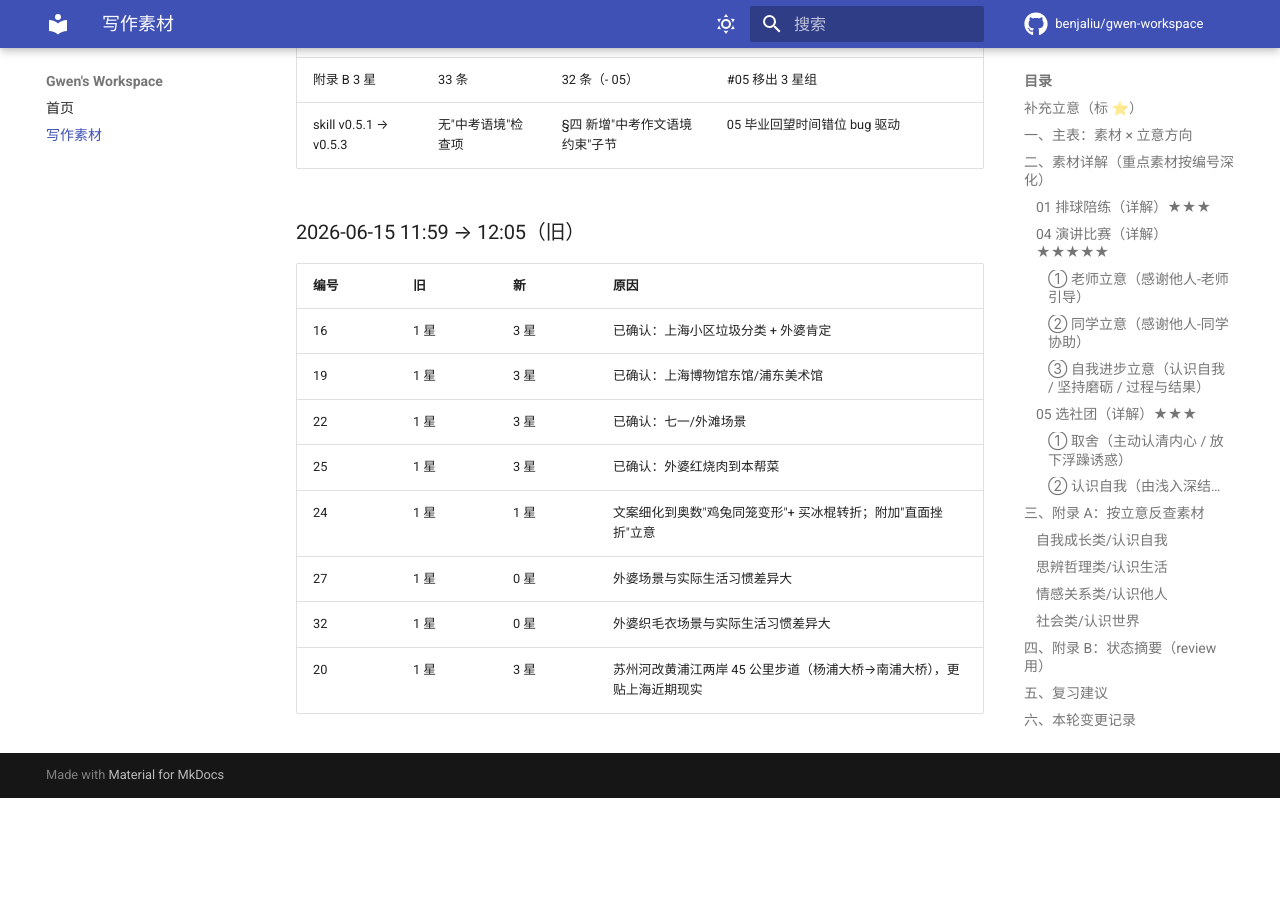
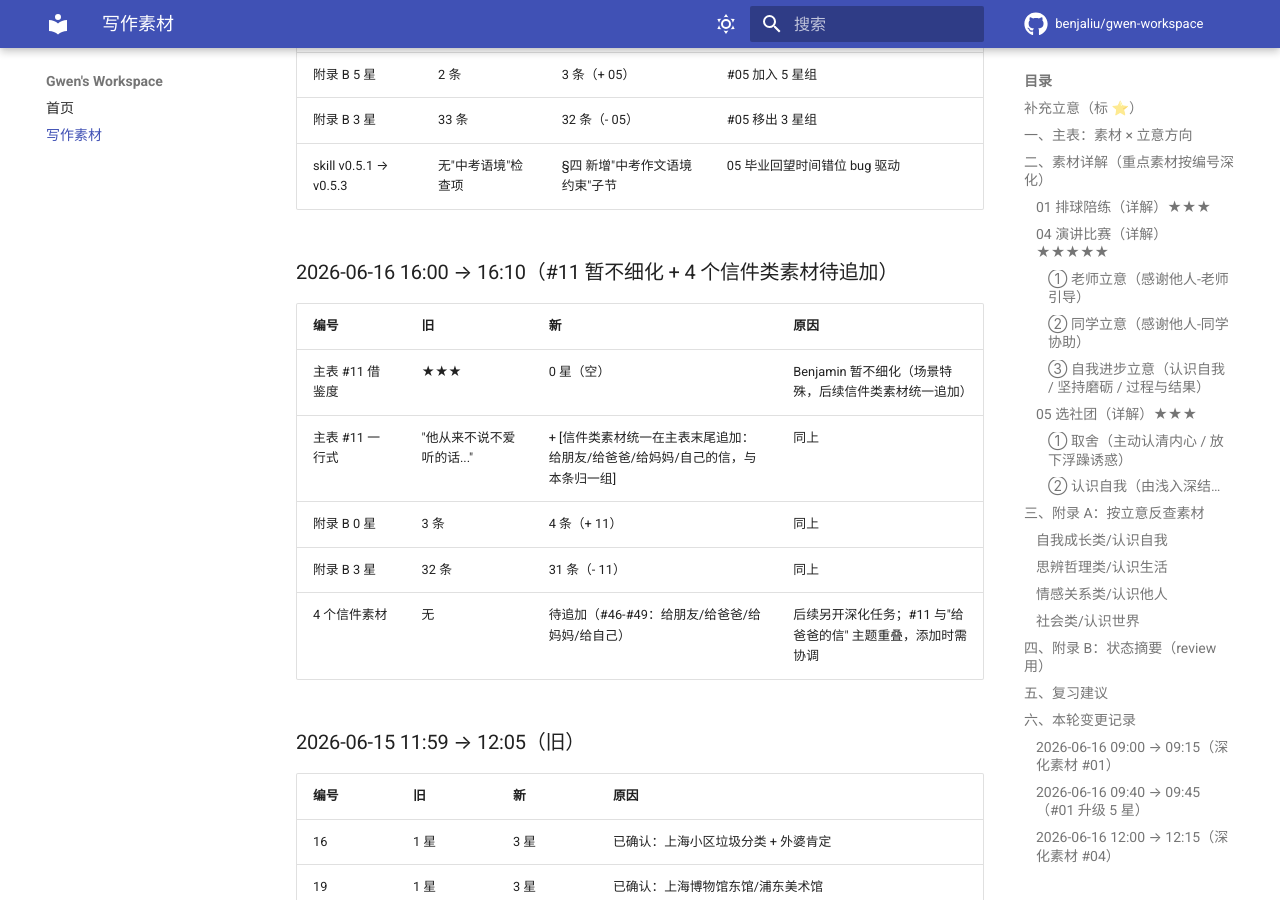
Before and after one commit to benjaliu/gwen-workspace, an MkDocs documentation site: the page built from docs/zuowen-sucai.md, in a window 1280 px wide and 900 px high, scrolled down 18266 px. Built offline with MkDocs 1.6.1 and Material for MkDocs 9.7.7, drawn with Linux system fonts in a browser that asks for light colours; comment, search, counter and statistics services are not loaded; before the commit the page ends 19064 px from its top, so only the background shows below that; some of the changed text lies outside the part shown.

Commit message:
docs(zuowen-sucai): #11 暂不细化 (0 星) + 4 个信件类素材待追加 (v0.5.4)
- 主表 #11 借鉴度：★★★ -> 0 星（空）
- 主表 #11 一行式 加补充说明：信件类素材统一在主表末尾追加（给朋友/给爸爸/给妈妈/自己的信）
- 附录 B 0 星：3 -> 4（+ 11）
- 附录 B 3 星：32 -> 31（- 11，06-16 -> 06-10, 12-16）
- 4 个信件素材（#46-#49）待追加：给朋友/给爸爸/给妈妈/给自己
  - 注：#11 与'给爸爸的信' 主题重叠，添加时需协调

```diff
--- a/docs/zuowen-sucai.md
+++ b/docs/zuowen-sucai.md
@@ -29,7 +29,7 @@
 | 08 | **食堂阿姨打饭的背影**——重复一个动作十几年，记住每个学生的口味 | ★★★ | 平凡与不凡；平淡（重复中的伟大）；感恩他人 |
 | 09 | **跑步：先慢跑一公里再冲刺**——前面 7 个人在最后一圈被我追上 | ★★★ | 快慢；坚持磨砺；过程与结果 |
 | 10 | **妈妈批作业到深夜的台灯**——她是无名小学老师，每天陪我做完作业才改作业 | ★★★ | 理解家人；感恩；平凡与不凡 |
-| 11 | **父亲节给爸爸写了封信**——他从来不说不爱听的话，藏在我的作文评语里 | ★★★ | 从接受关爱到主动给予；情感表达；理解家人 |
+| 11 | **父亲节给爸爸写了封信**——他从来不说不爱听的话，藏在我的作文评语里。[信件类素材统一在主表末尾追加：给朋友/给爸爸/给妈妈/自己的信，与本条归一组] |  | 从接受关爱到主动给予；情感表达；理解家人 |
 | 12 | **转学第一天，陌生同学递过一支笔**——一句"借你"打开一扇门 | ★★★ | 理解陌生人；从接受关爱到主动给予；善意传递 |
 | 13 | **帮楼下 80 岁奶奶提菜上楼**——她总给我塞糖；我开始每周去看她 | ★★★ | 从接受关爱到主动给予；社会大爱；理解他人 |
 | 14 | **班里最内向的同学毕业时给每人画了张像**——他其实一直在"看"我们 | ★★★ | 理解他人（慢热≠冷漠）；感谢他人；认识自我（内向外向无优劣） |
@@ -274,9 +274,9 @@
 | 状态 | 数量 | 编号 | 说明 |
 |---|---|---|---|
 | 5 星（重点 + 有详解） | 3 | 01, 04, 05 | 完整骨架 + 详解 §01/§04/§05 |
-| 3 星（默认+已 review） | 32 | 06–16, 18–23, 25–26, 29–30, 34–38, 40–45 | 通用可用 + 本地化已确认 |
+| 3 星（默认+已 review） | 31 | 06–10, 12–16, 18–23, 25–26, 29–30, 34–38, 40–45 | 通用可用 + 本地化已确认 |
 | 1 星（本地化后暂留） | 7 | 02, 03, 17, 24, 31, 33, 39 | 17 缺生活体验；31 偏小资；24/33/39 待你确认；02/03 暂不细化 |
-| 0 星（保留，不展开） | 3 | 27, 28, 32 | 27/32 外婆场景与实际生活差异大；28 单亲家庭背景差异大 |
+| 0 星（保留，不展开） | 4 | 11, 27, 28, 32 | 27/32 外婆场景与实际生活差异大；28 单亲家庭背景差异大；11 暂不细化（信件类素材统一在主表末尾追加：给朋友/给爸爸/给妈妈/自己的信）|
 | 新增 3 星 | 3 | 43, 44, 45 | 上海本地新素材 |
 
 ---
@@ -425,6 +425,16 @@
 | 附录 B 3 星 | 33 条 | 32 条（- 05）| #05 移出 3 星组 |
 | skill v0.5.1 → v0.5.3 | 无"中考语境"检查项 | §四 新增"中考作文语境约束"子节 | 05 毕业回望时间错位 bug 驱动 |
 
+### 2026-06-16 16:00 → 16:10（#11 暂不细化 + 4 个信件类素材待追加）
+
+| 编号 | 旧 | 新 | 原因 |
+|---|---|---|---|
+| 主表 #11 借鉴度 | ★★★ | 0 星（空）| Benjamin 暂不细化（场景特殊，后续信件类素材统一追加）|
+| 主表 #11 一行式 | "他从来不说不爱听的话..." | + [信件类素材统一在主表末尾追加：给朋友/给爸爸/给妈妈/自己的信，与本条归一组] | 同上 |
+| 附录 B 0 星 | 3 条 | 4 条（+ 11）| 同上 |
+| 附录 B 3 星 | 32 条 | 31 条（- 11）| 同上 |
+| 4 个信件素材 | 无 | 待追加（#46-#49：给朋友/给爸爸/给妈妈/给自己）| 后续另开深化任务；#11 与"给爸爸的信" 主题重叠，添加时需协调 |
+
 ### 2026-06-15 11:59 → 12:05（旧）
 
 | 编号 | 旧 | 新 | 原因 |
```
